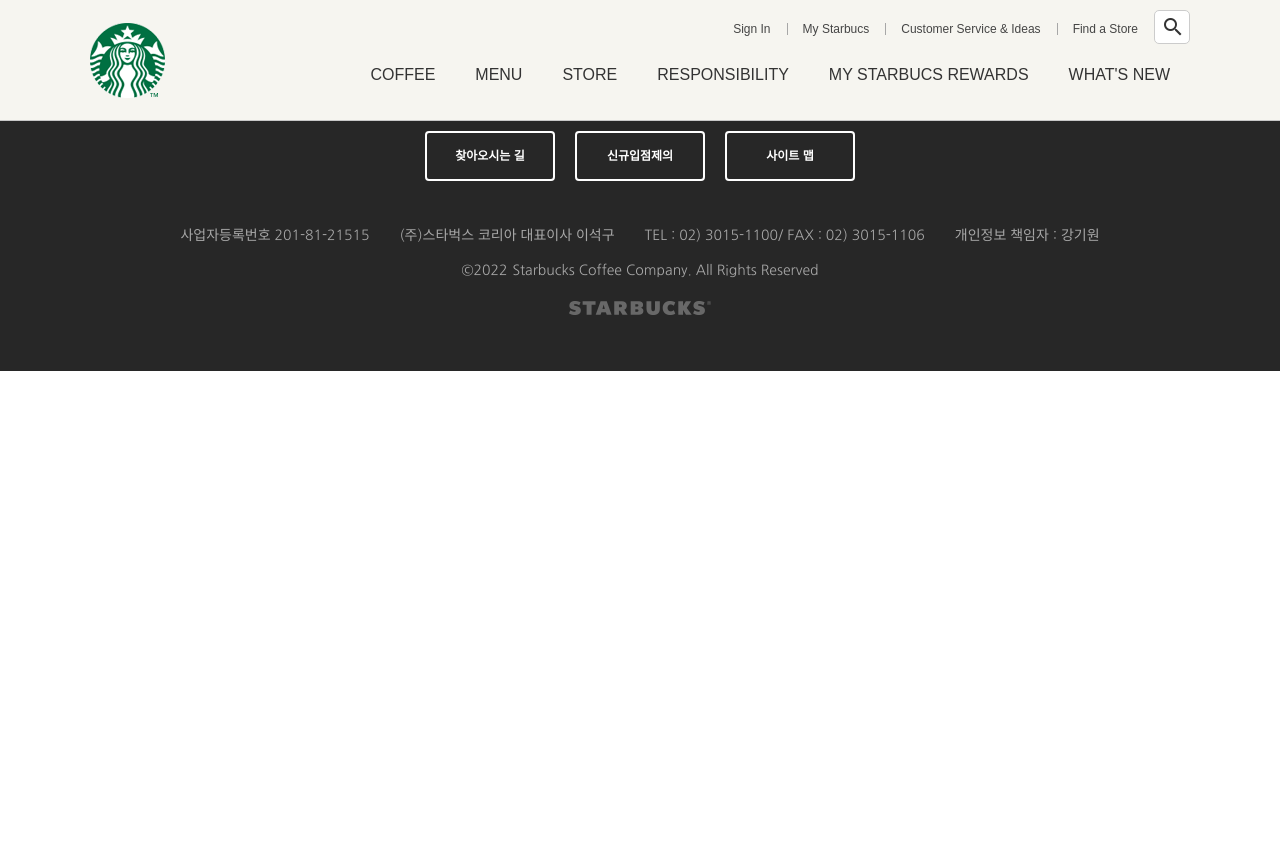
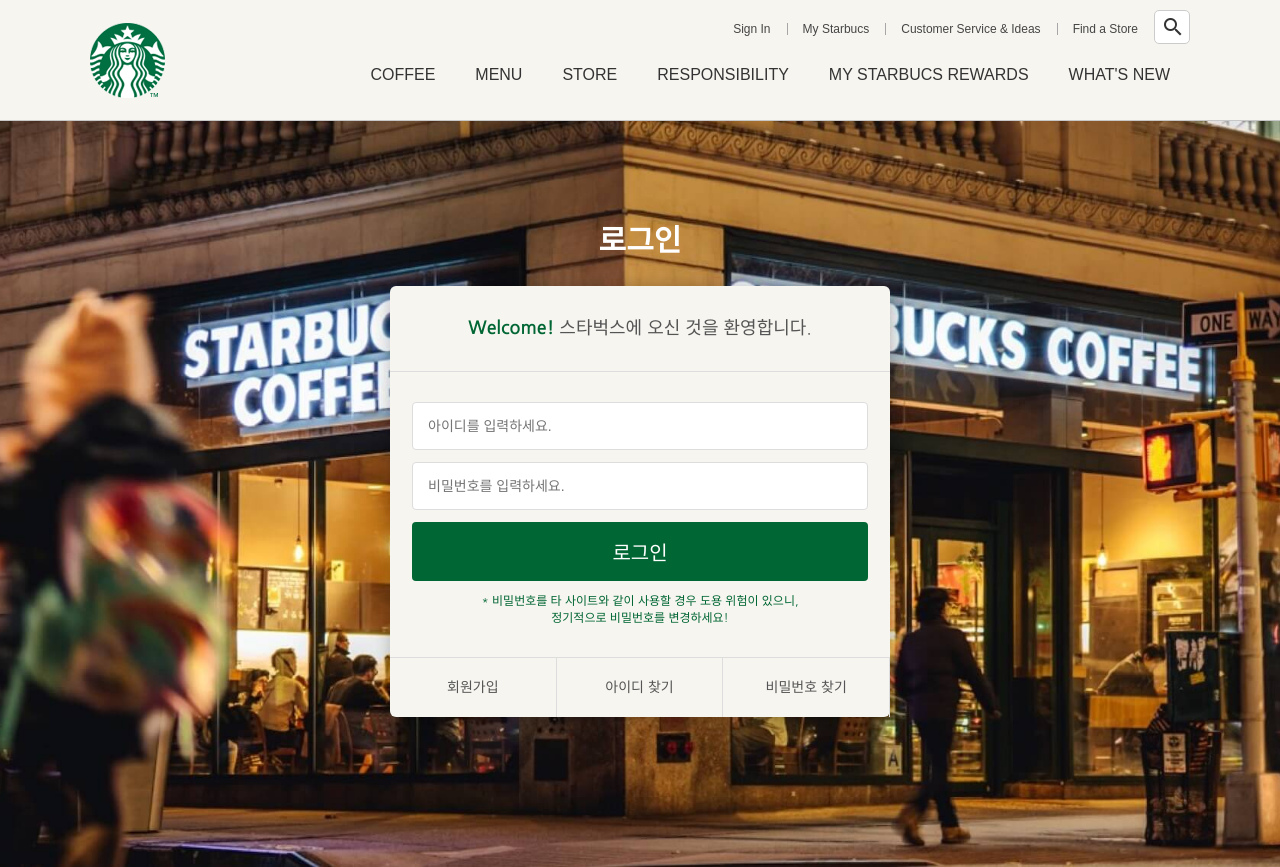
Before and after one commit to zzki93/starbucks, a plain HTML site: page signin/index.html in a window 1280 px wide. Shown: the top 867 px of the page. Before the commit the page ends 800 px from the top, so only its background shows below. Drawn offline with nearby package versions, Linux system fonts and the light colour scheme.

Commit message:
로그인 페이지 완성

```diff
--- /dev/null
+++ b/css/signin.css
@@ -0,0 +1,91 @@
+.signin{
+  margin-top: 120px;
+  padding:  100px 0 150px;
+  background-image: url("../images/signin_bg.jpg") ;
+  background-attachment: fixed;
+  background-repeat: no-repeat;
+  background-position: center;
+  background-size: cover;
+}
+
+.signin h1 {
+  color: #fff;
+  font-size: 30px;
+  font-weight: 700;
+  text-align: center;
+  margin-bottom: 24px;
+}
+
+.signin__card {
+  width: 500px;
+  margin: 0 auto;
+  border-radius: 6px;
+  background-color: #f6f5f0;
+  box-shadow: 2px 2px 20px rgba(0, 0, 0, .3);
+  color: #555;
+}
+
+.signin__card strong{
+  color:#006633;
+  font-weight: 700;
+
+}
+
+.signin__card h2{
+  padding: 30px;
+  font-size: 18px;
+  text-align: center;
+  border-bottom: 1px solid #ddd;
+}
+
+.signin__card form{
+  padding: 30px 22px;
+}
+
+.signin__card form input{
+  width: 100%;
+  margin-bottom: 12px;
+  padding: 15px;
+  border: 1px solid #ddd;
+  border-radius: 4px;
+  outline: none;
+  box-sizing: border-box;
+  font-size: 14px;
+}
+
+.signin__card form [type="submit"]{
+  background-color: #006633;
+  border: none;
+  color: #fff;
+  font-size: 20px;
+  cursor: pointer;
+}
+
+.signin__card form p {
+  font-size: 12px;
+  color: #006633;
+  text-align: center;
+}
+
+.signin__card .actions {
+  display: flex;
+  border-top: 1px solid #ddd;
+}
+.signin__card .actions a {
+  flex-grow:1;
+  flex-basis: 0;
+  text-align:center;
+  padding: 20px;
+  color: #555;
+  font-size:14px;
+  border-right: 1px solid #ddd;
+}
+
+.signin__card actions a:last-child {
+  border-right: none;
+}
+
+.signin__card .actions a:hover {
+  text-align: center;
+  text-decoration: underline;
+}
--- a/signin/index.html
+++ b/signin/index.html
@@ -25,6 +25,7 @@
   <link href="https://fonts.googleapis.com/icon?family=Material+Icons" rel="stylesheet">
   <link rel="stylesheet" href="https://unpkg.com/swiper@8/swiper-bundle.min.css" />
   <link rel="stylesheet" href="../css/common.css" />
+  <link rel="stylesheet" href="../css/signin.css" />
 
 
   <script defer src="../js/common.js"></script>
@@ -355,7 +356,28 @@
     </div>
   </header>
 
-<section class="signin"></section>
+<section class="signin">
+  <h1>로그인</h1>
+  <div class="signin__card">
+    <h2>
+      <strong>Welcome!</strong> 스타벅스에 오신 것을 환영합니다.
+    </h2>
+    <form>
+      <input type="text" placeholder="아이디를 입력하세요.">
+      <input type="password" placeholder="비밀번호를 입력하세요.">
+      <input type="submit" value="로그인">
+      <p>
+        * 비밀번호를 타 사이트와 같이 사용할 경우 도용 위험이 있으니, <br>
+        정기적으로 비밀번호를 변경하세요!
+      </p>
+    </form>
+    <div class="actions">
+      <a href="javascript:void(0)">회원가입</a>
+      <a href="javascript:void(0)">아이디 찾기</a>
+      <a href="javascript:void(0)">비밀번호 찾기</a>
+    </div>
+  </div>
+</section>
 
   <footer class="footer">
     <div class="inner">
```
